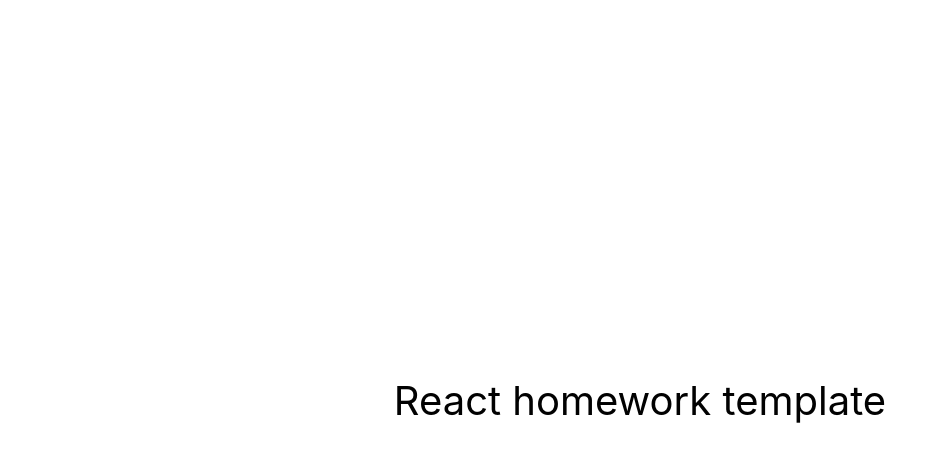
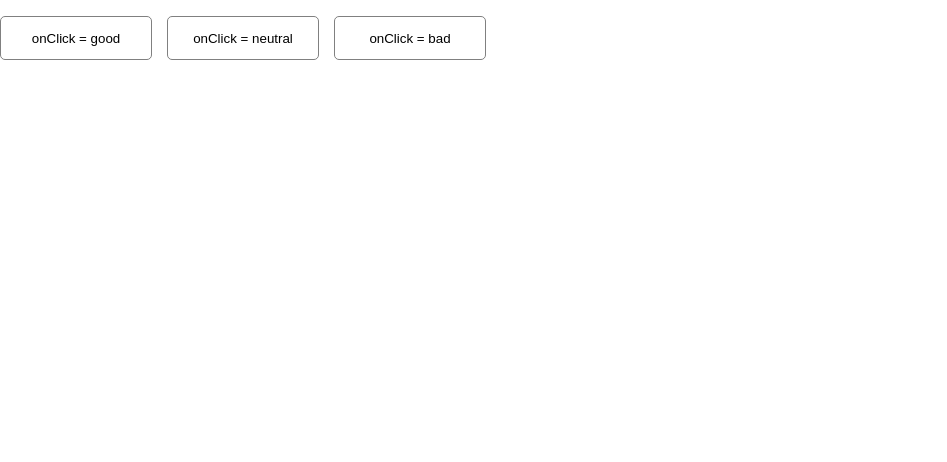
Before and after one commit to lyubovkirpa/goit-react-hw-04-feedback, a React (Create React App) app: page / in a window 1280 px wide. Shown: the top 462 px of the page, without its empty margins (0-947 px from the left). Built offline with nearby package versions, Linux system fonts and the light colour scheme.

Commit message:
add FeedbackOptions

```diff
--- a/package.json
+++ b/package.json
@@ -4,12 +4,14 @@
   "private": true,
   "homepage": "https://lyubovkirpa.github.io/goit-react-hw-02-feedback/",
   "dependencies": {
+    "@emotion/react": "^11.10.8",
     "@testing-library/jest-dom": "^5.16.3",
     "@testing-library/react": "^12.1.4",
     "@testing-library/user-event": "^13.5.0",
     "react": "^18.1.0",
     "react-dom": "^18.1.0",
     "react-scripts": "5.0.1",
+    "styled-components": "^5.3.10",
     "web-vitals": "^2.1.3"
   },
   "scripts": {
--- a/src/components/App.jsx
+++ b/src/components/App.jsx
@@ -1,16 +1,34 @@
-export const App = () => {
-  return (
-    <div
-      style={{
-        height: '100vh',
-        display: 'flex',
-        justifyContent: 'center',
-        alignItems: 'center',
-        fontSize: 40,
-        color: '#010101'
-      }}
-    >
-      React homework template
-    </div>
-  );
-};
+// import Section from "components/Section"
+
+import FeedbackOptions from "components/FeedbackOptions/FeedbackOptions";
+import { Component } from "react";
+
+
+export class App extends Component {
+  state = {
+    good: 0,
+    neutral: 0,
+    bad: 0,
+  };
+
+  options = Object.keys(this.state);
+
+  onLeaveFeedback = feedback => {
+    this.setState(prevState => ({ [feedback]: prevState[feedback] + 1 }));
+  };
+
+
+  render() {
+    const { good, neutral, bad } = this.state;
+
+    return (
+      <>
+          <FeedbackOptions
+            options={this.options}
+            onLeaveFeedback={this.onLeaveFeedback}
+          />
+
+      </>
+    );
+  }
+}
--- /dev/null
+++ b/src/components/FeedbackOptions/FeedbackOptions.jsx
@@ -0,0 +1,24 @@
+import PropTypes from "prop-types"
+import { List, Item, Button, } from "./FeedbackOptions.styled"
+
+export default function FeedbackOptions({options, onLeaveFeedback}) {
+  return (
+    <List>
+      {options.map(item => {
+        return (
+          <Item key={item}>
+            <Button type="button">
+              onClick = {() => onLeaveFeedback(item)}
+              {item}
+            </Button>
+          </Item>
+        )
+      })}
+    </List>
+  )
+}
+
+FeedbackOptions.propTypes = {
+  options: PropTypes.arrayOf(PropTypes.string).isRequired,
+  onLeaveFeedback: PropTypes.func.isRequired,
+  };
--- /dev/null
+++ b/src/components/FeedbackOptions/FeedbackOptions.styled.jsx
@@ -0,0 +1,26 @@
+// import styled from '@emotion/styled';
+
+import styled from 'styled-components';
+
+export const List = styled.ul`
+  list-style: none;
+  display: flex;
+  gap: 15px;
+  padding: 0;
+`;
+
+export const Item = styled.li`
+  font-size: 18px;
+`;
+
+export const Button = styled.button`
+  cursor: pointer;
+  font-weight: 500;
+  width: 152px;
+  height: 44px;
+  color: black;
+  background-color: white;
+  border: 1px solid gray;
+  border-radius: 5px;
+
+`;
--- /dev/null
+++ b/src/components/FeedbackOptions/index.js
@@ -0,0 +1 @@
+export { default } from './FeedbackOptions';
```
Also changed, not shown: 1 other file (tests, documents, lock files or other folders).
